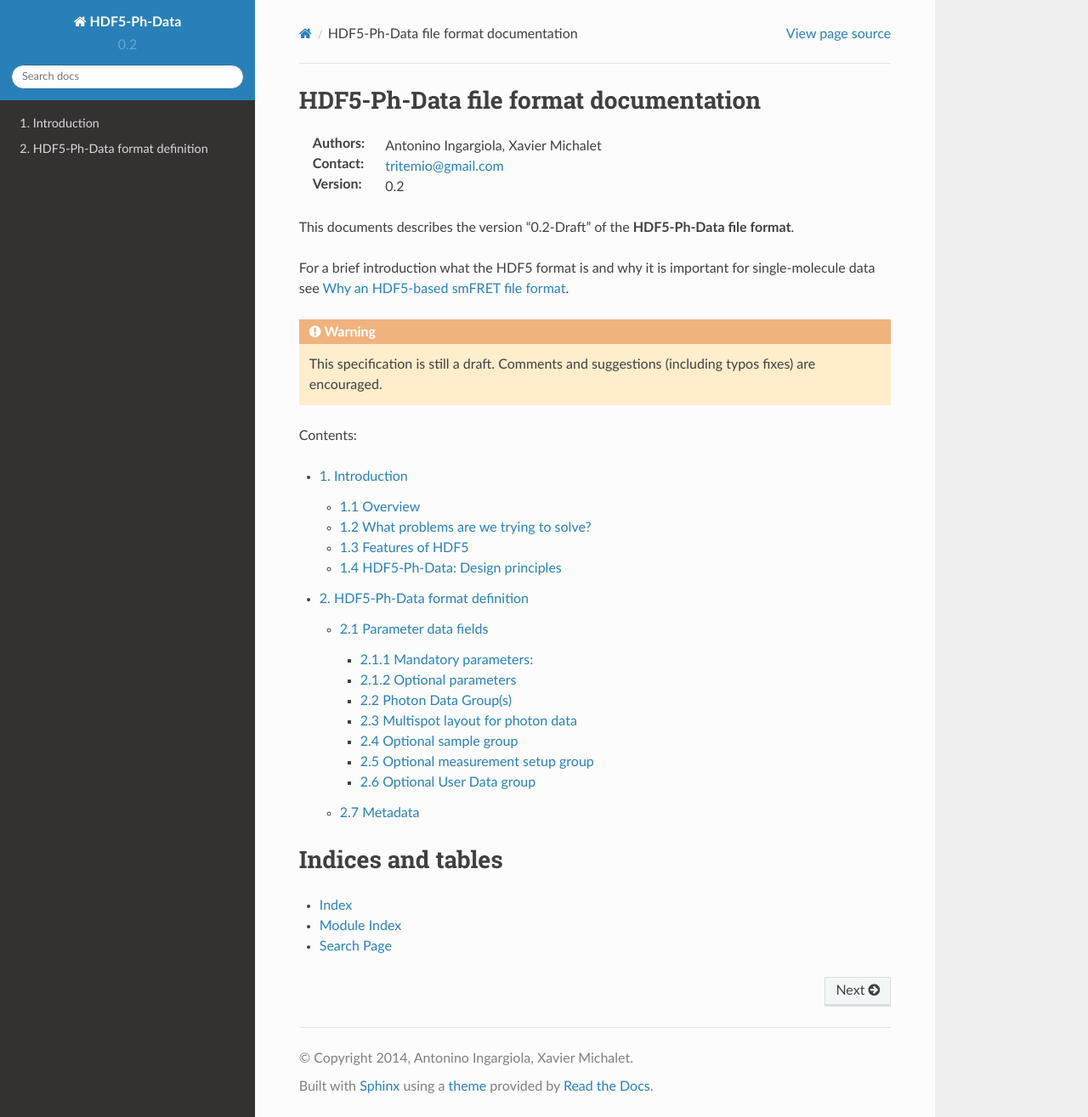
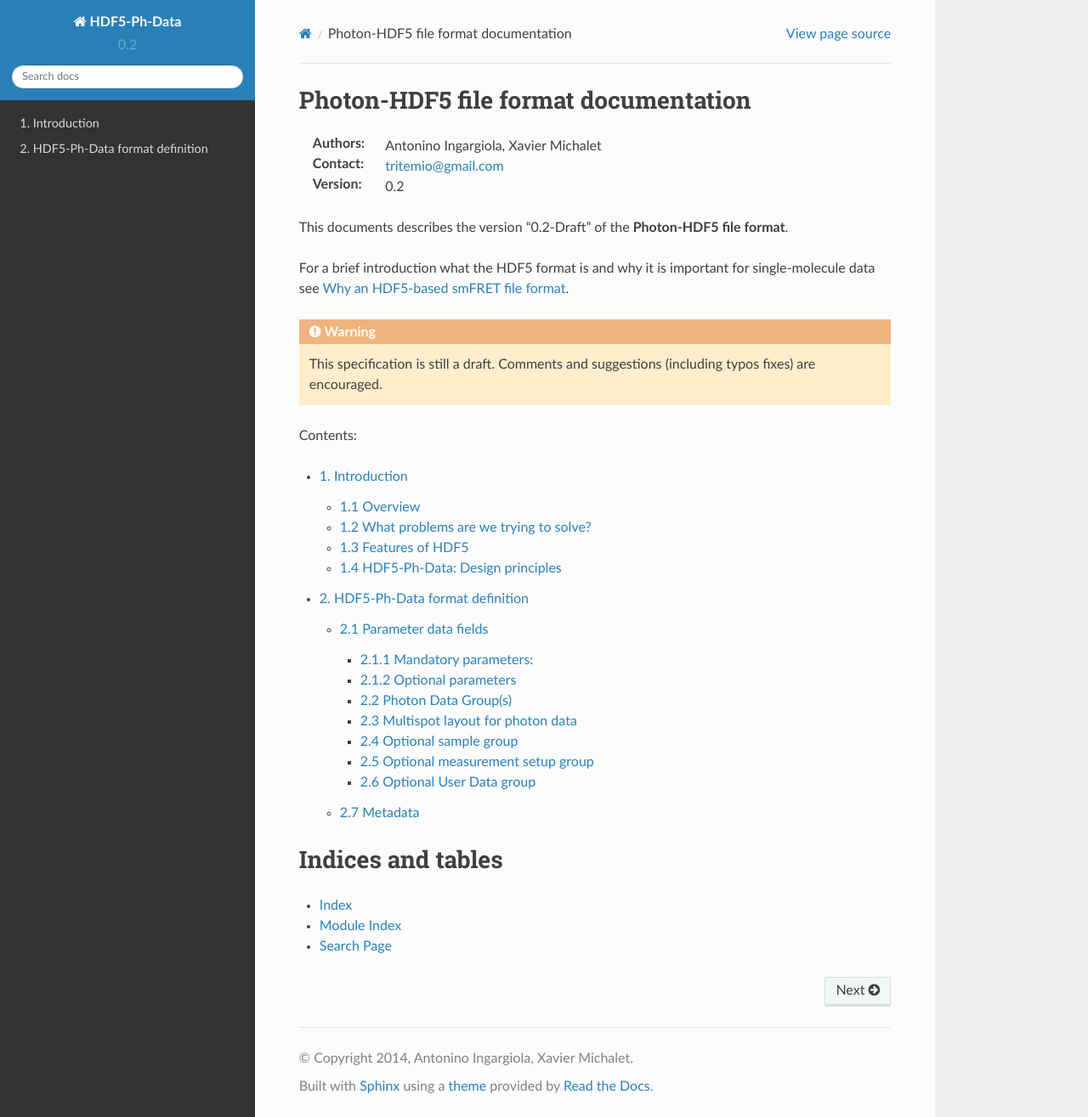
Before and after one commit to Photon-HDF5/photon-hdf5, a Sphinx documentation site: the page built from docs/index.rst, in a window 1280 px wide and 1315 px high. Shown: the whole window at 85% size. Built offline with Sphinx 7.4.7 and the Read the Docs theme 2.0.0, drawn with Linux system fonts in a browser that asks for light colours.

Commit message:
Update index.rst

```diff
--- a/docs/index.rst
+++ b/docs/index.rst
@@ -1,9 +1,9 @@
-.. HDF5-Ph-Data documentation master file, created by
+.. Photon-HDF5 documentation master file, created by
    sphinx-quickstart on Tue Dec 09 10:48:26 2014.
    You can adapt this file completely to your liking, but it should at least
    contain the root `toctree` directive.
 
-HDF5-Ph-Data file format documentation
+Photon-HDF5 file format documentation
 ======================================
 
 :Authors: Antonino Ingargiola, Xavier Michalet
@@ -11,7 +11,7 @@ HDF5-Ph-Data file format documentation
 :Version: 0.2
 
 This documents describes the version "0.2-Draft" of the
-**HDF5-Ph-Data file format**.
+**Photon-HDF5 file format**.
 
 For a brief introduction what the HDF5 format is and why it is
 important for single-molecule data see
```
